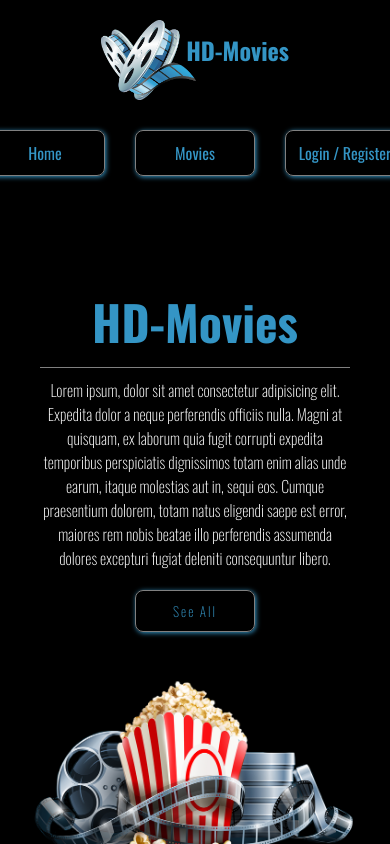
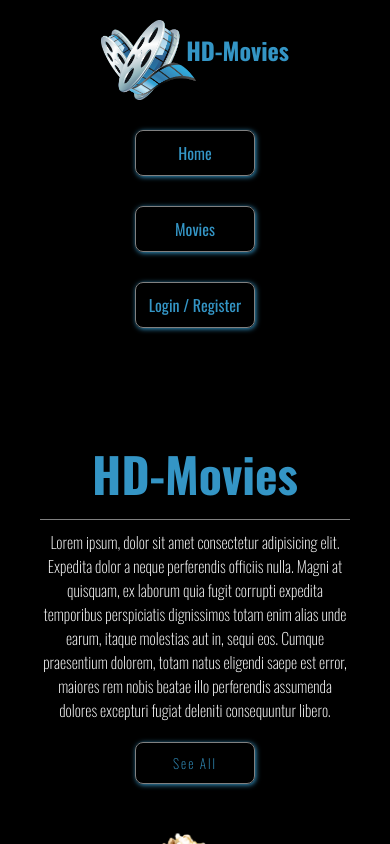
Before and after one commit to cihandundar/movie-list-redux, a React (Create React App) app: page / in a window 390 px wide. Shown: the top 844 px of the page. Built offline with nearby package versions, Linux system fonts and the light colour scheme.

Commit message:
responsive

```diff
--- a/src/components/MovieItem/index.js
+++ b/src/components/MovieItem/index.js
@@ -14,7 +14,7 @@ const MovieItem = () => {
   }, [dispatch]);
 
   const [search, setSearch] = useState(``);
-  console.log(search);
+  // console.log(search);
   return (
     <div className="movie">
       <div className="movie__title">
--- a/src/styles/components/_movieitem.scss
+++ b/src/styles/components/_movieitem.scss
@@ -5,9 +5,13 @@
     h1 {
       font-size: 3rem;
       color: #3495c5;
+      padding-bottom: 20px;
     }
   }
   &__input {
+    @include breakpoint(sm) {
+      padding-inline: 65px;
+    }
     > input {
       width: 300px;
       height: 45px;
@@ -15,6 +19,9 @@
       padding-inline: 10px;
       border: none;
       outline: none;
+      @include breakpoint(sm) {
+        width: 100%;
+      }
     }
   }
   &__container {
--- a/src/styles/components/_navbar.scss
+++ b/src/styles/components/_navbar.scss
@@ -36,6 +36,9 @@
   }
   &__list {
     display: flex;
+    @include breakpoint(sm) {
+      flex-direction: column;
+    }
     &__link {
       width: 120px;
       padding: 10px;
@@ -47,6 +50,10 @@
       border-radius: 8px;
       &:not(:last-child) {
         margin-right: 30px;
+        @include breakpoint(sm) {
+          margin-right: 0;
+          margin-bottom: 30px;
+        }
       }
       > a {
         color: #3495c5;
```
